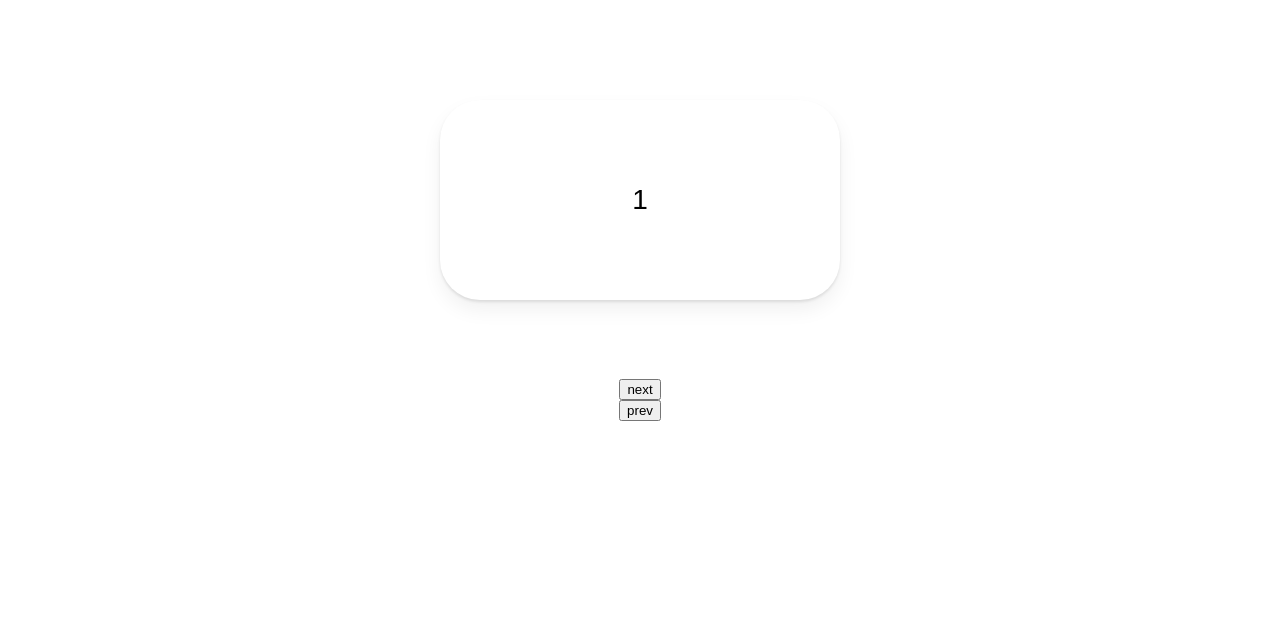
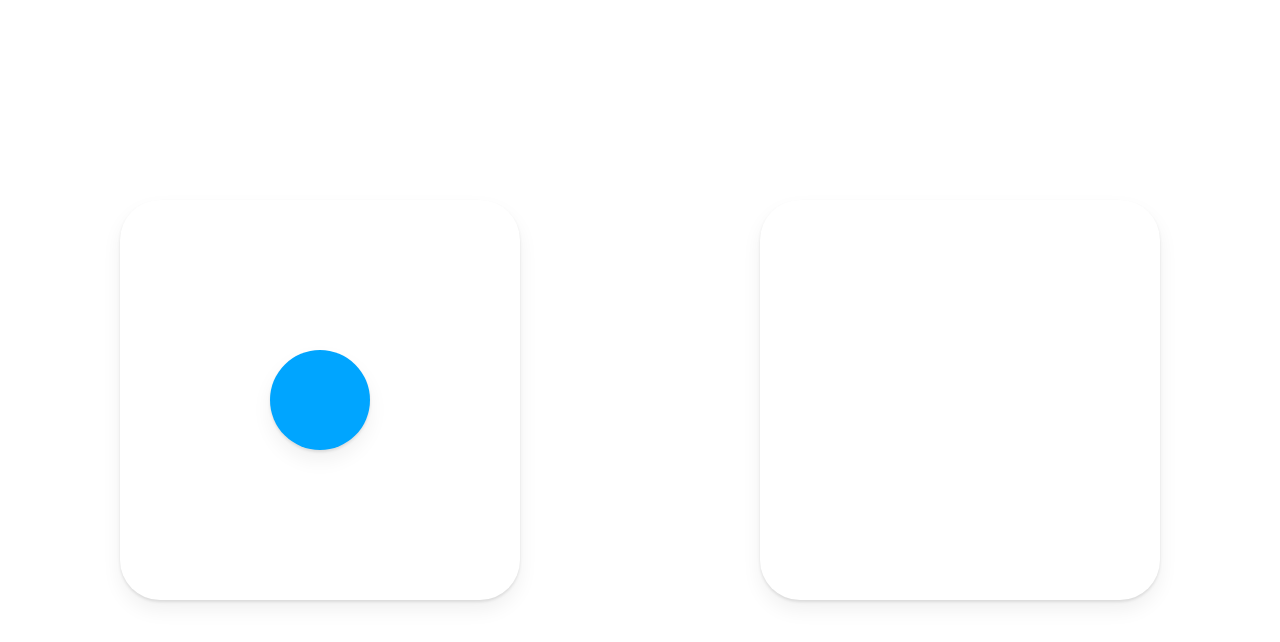
Before and after one commit to Deemou/react-masterclass, a React (Create React App) app: page / in a window 1280 px wide. Shown: the top 642 px of the page. Built offline with nearby package versions, Linux system fonts and the light colour scheme; the HTML template or start-up script is replaced by a standard one.

Commit message:
#7.14 You Need to Watch This

```diff
--- a/src/App.tsx
+++ b/src/App.tsx
@@ -1,81 +1,49 @@
 import styled from "styled-components";
-import { motion, AnimatePresence } from "framer-motion";
+import { motion } from "framer-motion";
 import { useState } from "react";
 
 const Wrapper = styled(motion.div)`
   height: 100vh;
   width: 100vw;
   display: flex;
-  justify-content: center;
+  justify-content: space-around;
   align-items: center;
-  flex-direction: column;
 `;
 
 const Box = styled(motion.div)`
   width: 400px;
-  height: 200px;
+  height: 400px;
   background-color: rgba(255, 255, 255, 1);
   border-radius: 40px;
-  position: absolute;
-  top: 100px;
   display: flex;
   justify-content: center;
   align-items: center;
-  font-size: 28px;
   box-shadow: 0 2px 3px rgba(0, 0, 0, 0.1), 0 10px 20px rgba(0, 0, 0, 0.06);
 `;
 
-const box = {
-  entry: (isBack: boolean) => ({
-    x: isBack ? -500 : 500,
-    opacity: 0,
-    scale: 0,
-  }),
-  center: {
-    x: 0,
-    opacity: 1,
-    scale: 1,
-    transition: {
-      duration: 0.8,
-    },
-  },
-  exit: (isBack: boolean) => ({
-    x: isBack ? 500 : -500,
-    opacity: 0,
-    scale: 0,
-    transition: { duration: 0.8 },
-  }),
-};
+const Circle = styled(motion.div)`
+  background-color: #00a5ff;
+  height: 100px;
+  width: 100px;
+
+  box-shadow: 0 2px 3px rgba(0, 0, 0, 0.1), 0 10px 20px rgba(0, 0, 0, 0.06);
+`;
 
 function App() {
-  const [visible, setVisible] = useState(1);
-  const [back, setBack] = useState(false);
-  const nextPlease = () => {
-    setBack(false);
-    setVisible((prev) => (prev === 10 ? 10 : prev + 1));
-  };
-  const prevPlease = () => {
-    setBack(true);
-    setVisible((prev) => (prev === 1 ? 1 : prev - 1));
-  };
+  const [clicked, setClicked] = useState(false);
+  const toggleClicked = () => setClicked((prev) => !prev);
   return (
-    <Wrapper>
-      <AnimatePresence custom={back}>
-        {
-          <Box
-            custom={back}
-            variants={box}
-            initial="entry"
-            animate="center"
-            exit="exit"
-            key={visible}
-          >
-            {visible}
-          </Box>
-        }
-      </AnimatePresence>
-      <button onClick={nextPlease}>next</button>
-      <button onClick={prevPlease}>prev</button>
+    <Wrapper onClick={toggleClicked}>
+      <Box>
+        {!clicked ? (
+          <Circle layoutId="circle" style={{ borderRadius: 50 }} />
+        ) : null}
+      </Box>
+      <Box>
+        {clicked ? (
+          <Circle layoutId="circle" style={{ borderRadius: 0, scale: 2 }} />
+        ) : null}
+      </Box>
     </Wrapper>
   );
 }
```
